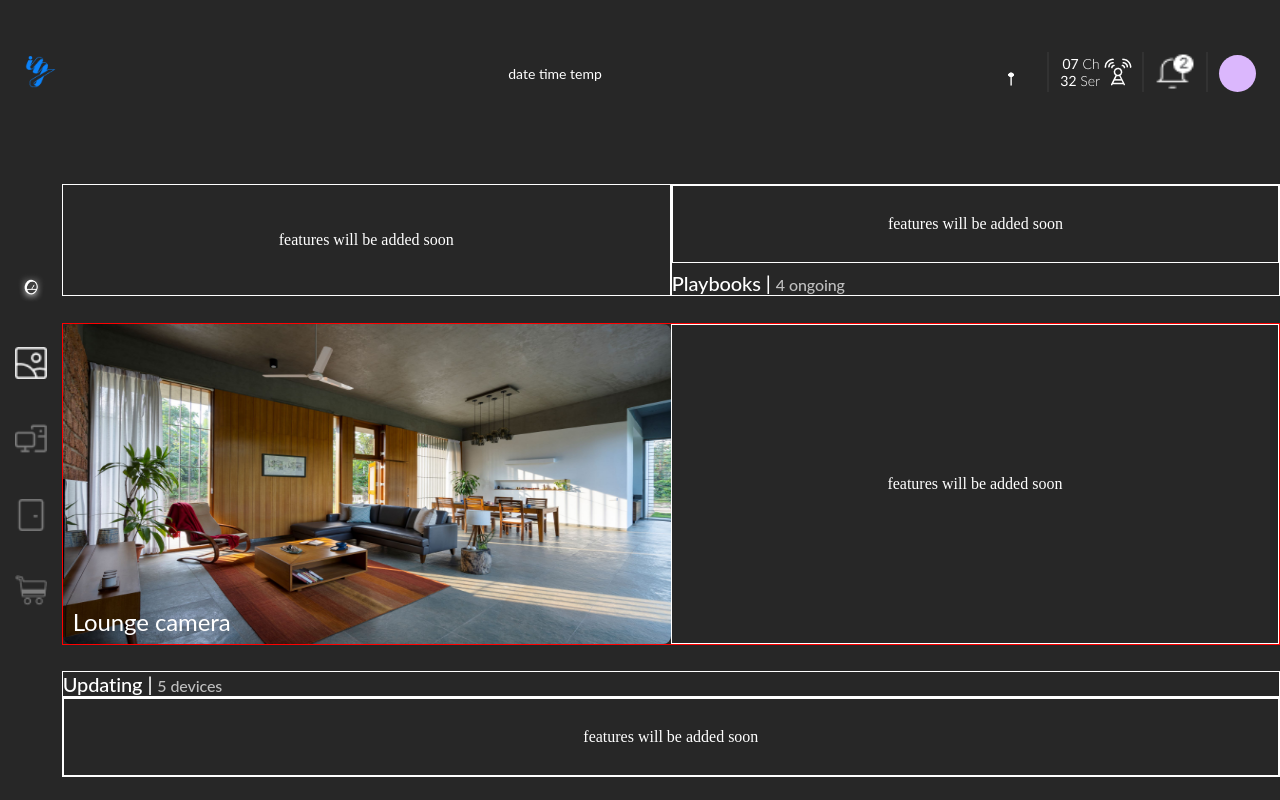
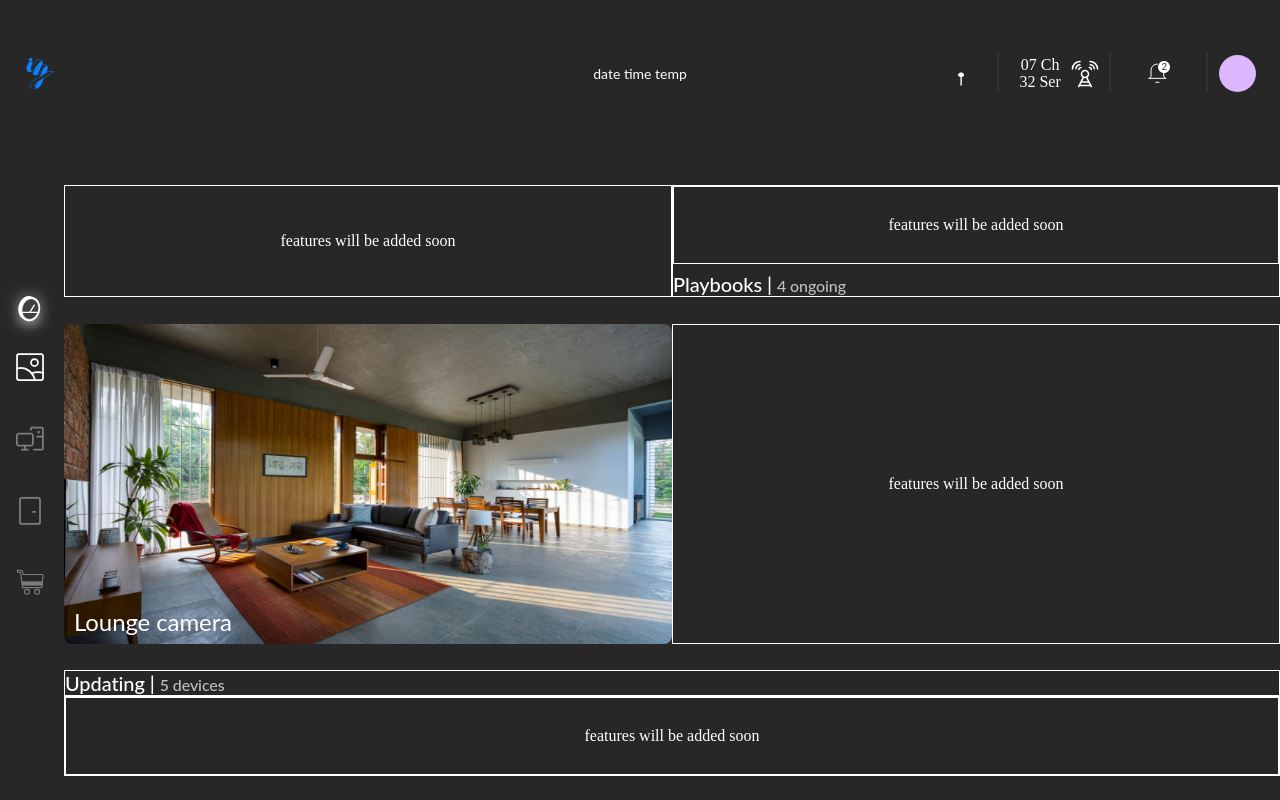
Before and after one commit to Ganesh-gaian/iZak, a plain HTML site: page dashboard/index.html in a window 1280 px wide. Drawn offline with Linux system fonts and the light colour scheme.

Commit message:
updated Dashboard

```diff
--- a/dashboard/index.html
+++ b/dashboard/index.html
@@ -11,8 +11,9 @@
       <div class="topNav">
         <div class="navContent">
           <div class="iZAKLogo">
-            <img src="../images/navbar/iZak logo.png" alt="Logo" />
+            <img src="../images/navbar/iZakLogo.svg" alt="Logo" />
           </div>
+
           <div class="dateTimeTemp">date time temp</div>
 
           <div class="userProfile">
@@ -20,25 +21,27 @@
               <img src="../images/navbar/signalGif.gif" alt="Signal GIF" />
             </div>
             <div class="line">
-              <img src="../images/navbar/line.png" alt="Signal GIF" />
+              <img src="../images/navbar/line.png" alt="line" />
             </div>
             <div class="NetworkSignal">
+              <div class="signalTextContainer">
+                <div class="signalText">07 Ch</div>
+                <div class="signalText">32 Ser</div>
+              </div>
+              <img src="../images/navbar/NetworkSignal.svg" alt="NetworkSignal">
+            </div>
+
+            <div class="line">
+              <img src="../images/navbar/line.png" alt="line" />
+            </div>
+            <div class="bellNotification">
               <img
-                src="../images/navbar/Network full signal.png"
-                alt="Signal GIF"
+                src="../images/navbar/bellNotificatin.svg"
+                alt="bellNotification"
               />
             </div>
             <div class="line">
-              <img src="../images/navbar/line.png" alt="Signal GIF" />
-            </div>
-            <div class="bellNotification">
-              <img
-                src="../images/navbar/bellNotification.png"
-                alt="Signal GIF"
-              />
-            </div>
-            <div class="line">
-              <img src="../images/navbar/line.png" alt="Signal GIF" />
+              <img src="../images/navbar/line.png" alt="line" />
             </div>
             <div class="profileLogo">
               <!-- <img
@@ -53,22 +56,23 @@
       <div class="contentContainer">
         <div class="wrapper">
           <div class="sideNavContent">
-            <div class="iconStyle">
-              <img src="../images/sideNav/Dashboard.png" alt="Logo" />
+            <div class="iconStyle DashboardStyle">
+              <img src="../images/sideNav/Dashboard.svg" alt="Logo" />
             </div>
             <div class="iconStyle">
-              <img src="../images/sideNav/playbook.png" alt="Logo" />
+              <img src="../images/sideNav/playbook.svg" alt="Logo" />
             </div>
             <div class="iconStyle">
-              <img src="../images/sideNav/devices.png" alt="Logo" />
+              <img src="../images/sideNav/devices.svg" alt="Logo" />
             </div>
             <div class="iconStyle">
-              <img src="../images/sideNav/spaces.png" alt="Logo" />
+              <img src="../images/sideNav/spaces.svg" alt="Logo" />
             </div>
             <div class="iconStyle">
-              <img src="../images/sideNav/storefront.png" alt="Logo" />
+              <img src="../images/sideNav/store.svg" alt="Logo" />
             </div>
           </div>
+
 
           <div class="mainContainer">
             <div class="upperContent">
--- a/dashboard/style.css
+++ b/dashboard/style.css
@@ -30,7 +30,9 @@
 }
 
 .iZAKLogo{
-  width: 100px;
+  width: 320px;
+  display: flex;
+  justify-content: flex-start;
 }
 
 .iZAKLogo img {
@@ -39,7 +41,7 @@
 }
 
 .dateTimeTemp {
-  width: 300px;
+  width: 320px;
   color: var(--Color, #fff);
   font-family: Lato;
   font-size: 14px;
@@ -51,7 +53,7 @@
 }
 
 .userProfile {
-  width: 270px;
+  width: 320px;
   display: flex;
   justify-content: space-around;
   align-items: center;
@@ -69,11 +71,30 @@
 }
 
 .NetworkSignal {
-  width: 72px;
-  height: 37px;
+  display: flex;
+  align-items: center;
+}
+.NetworkSignal img {
+  width: 28px;
+  height: 28px;
+}
+.NetworkSignal .signalTextContainer {
+  display: flex;
+  flex-direction: column;
+  align-items: center;
+  justify-content: center;
+}
+.NetworkSignal .signalText {
+  color: white;
+  width: 62px;
+  height: 17px;
+  display: flex;
+  align-items: center;
+  justify-content: center;
+  /* margin-top: 1px;  */
 }
 
-.bellNotification img {
+.bellNotification svg {
   width: 40px;
   height: 37px;
 }
@@ -92,7 +113,6 @@
   /* height of total height - navbar + top height */
   height: calc(100vh - 11.79vh);
   margin-top: 11vh;
-  /* border: 2px solid blue; */
   overflow-y: hidden;
 }
 
@@ -114,10 +134,19 @@
   padding: 0 8px;
 }
 
-.iconStyle img {
+.iconStyle{
   width: 32px;
   height: 32px;
   font-size: 22px;
+  padding-left: 1%;
+  padding-right: 1%;
+}
+.iconStyle img {
+  width: 90%;
+}
+
+.DashboardStyle{
+  width: 60px;
 }
 
 .mainContainer {
@@ -195,7 +224,7 @@
   opacity: 0.7;
 }
 .middleContent {
-  border: 1px solid red;
+  /* border: 1px solid red; */
   width: 100%;
   display: flex;
   position: relative;
--- a/main/style.css
+++ b/main/style.css
@@ -30,7 +30,9 @@
 }
 
 .iZAKLogo{
-  width: 100px;
+  width: 320px;
+  display: flex;
+  justify-content: flex-start;
 }
 
 .iZAKLogo img {
@@ -39,7 +41,7 @@
 }
 
 .dateTimeTemp {
-  width: 300px;
+  width: 320px;
   color: var(--Color, #fff);
   font-family: Lato;
   font-size: 14px;
@@ -51,7 +53,7 @@
 }
 
 .userProfile {
-  width: 270px;
+  width: 320px;
   display: flex;
   justify-content: space-around;
   align-items: center;
@@ -69,11 +71,30 @@
 }
 
 .NetworkSignal {
-  width: 72px;
-  height: 37px;
+  display: flex;
+  align-items: center;
+}
+.NetworkSignal img {
+  width: 28px;
+  height: 28px;
+}
+.NetworkSignal .signalTextContainer {
+  display: flex;
+  flex-direction: column;
+  align-items: center;
+  justify-content: center;
+}
+.NetworkSignal .signalText {
+  color: white;
+  width: 62px;
+  height: 17px;
+  display: flex;
+  align-items: center;
+  justify-content: center;
+  /* margin-top: 1px;  */
 }
 
-.bellNotification img {
+.bellNotification svg {
   width: 40px;
   height: 37px;
 }
@@ -92,7 +113,6 @@
   /* height of total height - navbar + top height */
   height: calc(100vh - 11.79vh);
   margin-top: 11vh;
-  /* border: 2px solid blue; */
   overflow-y: hidden;
 }
 
@@ -114,10 +134,19 @@
   padding: 0 8px;
 }
 
-.iconStyle img {
+.iconStyle{
   width: 32px;
   height: 32px;
   font-size: 22px;
+  padding-left: 1%;
+  padding-right: 1%;
+}
+.iconStyle img {
+  width: 90%;
+}
+
+.DashboardStyle{
+  width: 60px;
 }
 
 .mainContainer {
```
Also changed, not shown: main/index.html (+22 -20 lines), images/navbar/NetworkSignal.svg (added), images/navbar/bellNotificatin.svg (added), images/navbar/iZakLogo.svg (added), images/sideNav/Dashboard.svg (added), images/sideNav/devices.svg (added), images/sideNav/playbook.svg (added), images/sideNav/spaces.svg (added), images/sideNav/store.svg (added).
